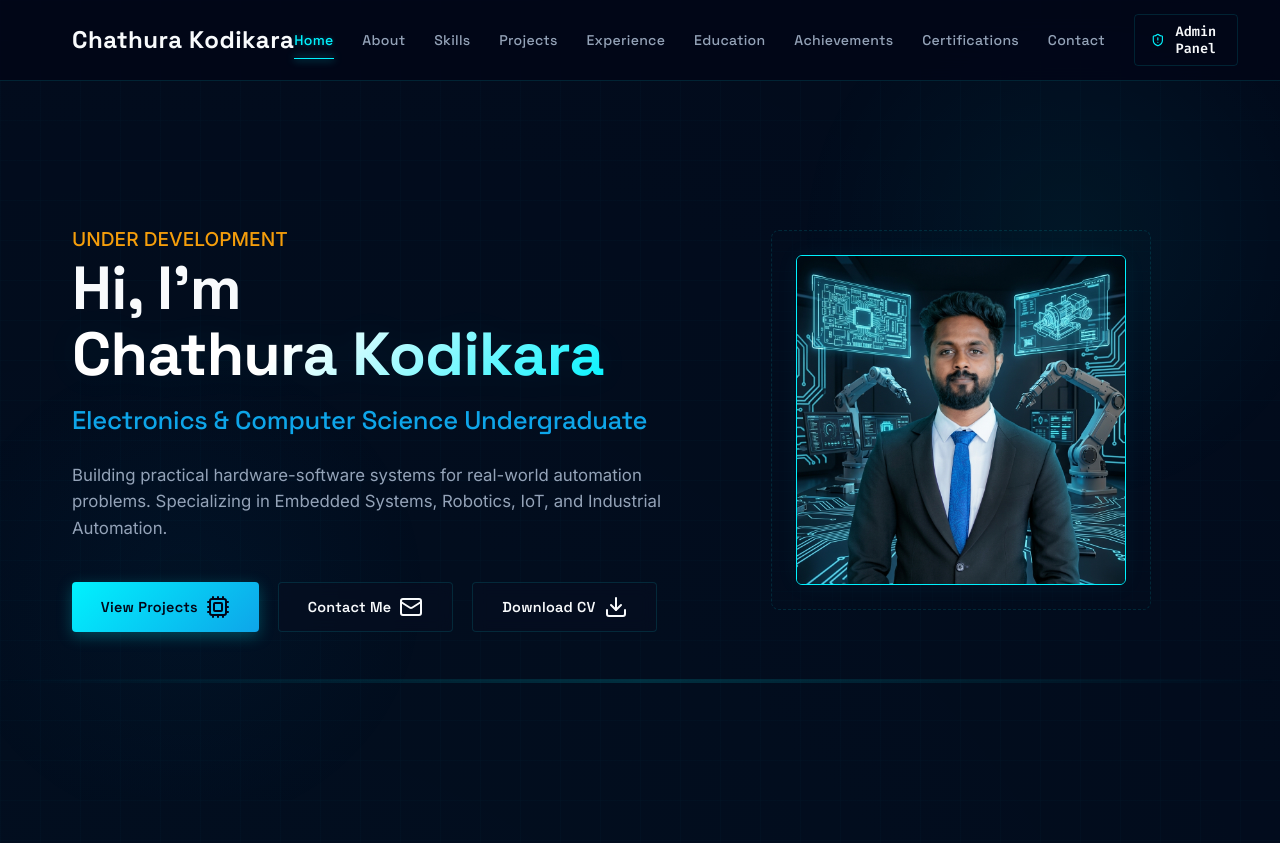
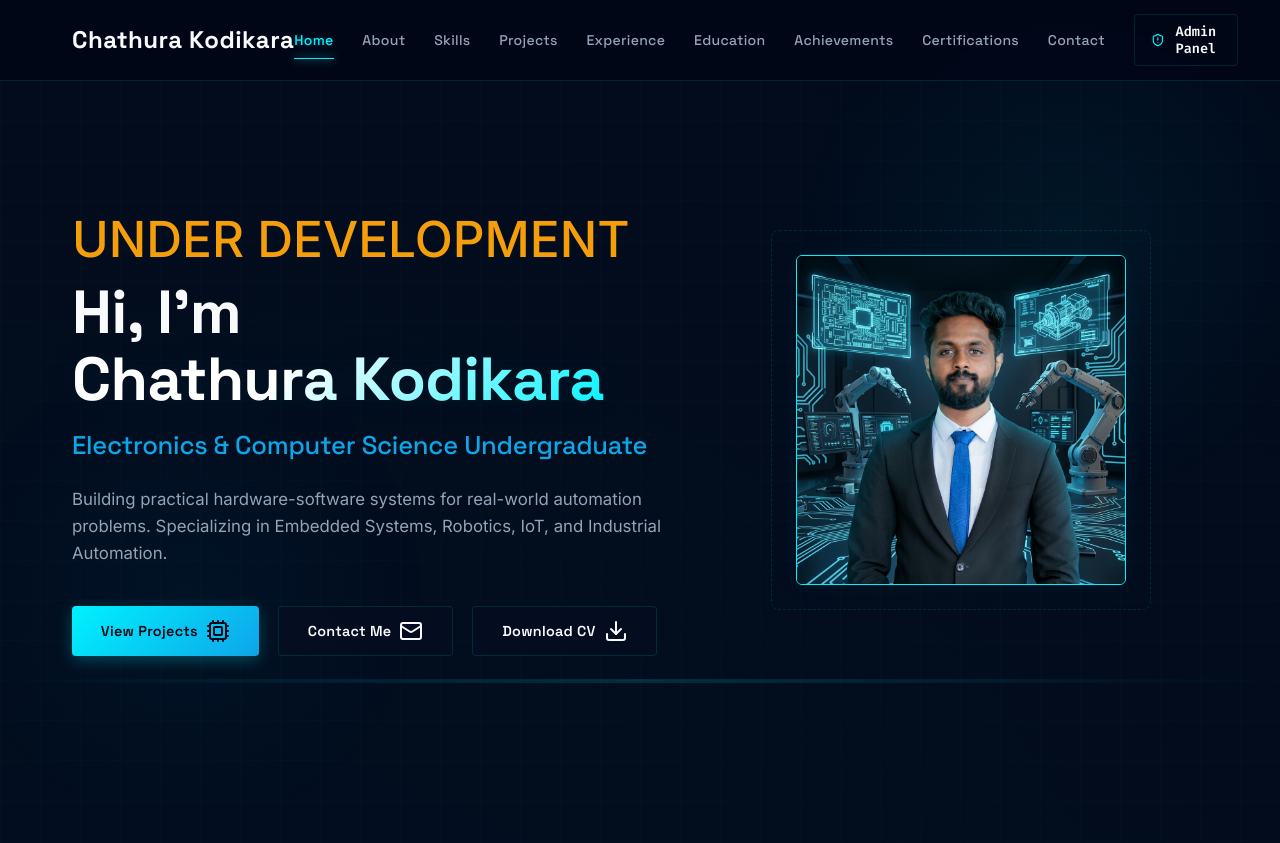
Before and after one commit to ChathuraEkodikara/My-Portfolio-Site, a plain HTML site: page index.html in a window 1280 px wide. Shown: the top 843 px of the page. Drawn offline with nearby package versions, Linux system fonts and the light colour scheme.

Commit message:
updated styles

```diff
--- a/index.html
+++ b/index.html
@@ -64,7 +64,9 @@
       <div class="container hero-grid-layout">
 
         <div class="hero-content">
+          <div>
           <p class="status-note" text-align="center">Under Development</p>
+          </div>
           <h1 class="hero-title">
             Hi, I'm <br><span class="accent-name">Chathura Kodikara</span>
           </h1>
--- a/style.css
+++ b/style.css
@@ -131,7 +131,7 @@ a {
   margin: 1rem auto 0;
   text-align: center;
   color: var(--neon-yellow);
-  font-size: 1.2rem;
+  font-size: 3.1rem;
   font-weight: 500;
   text-transform: uppercase;
 }
```
